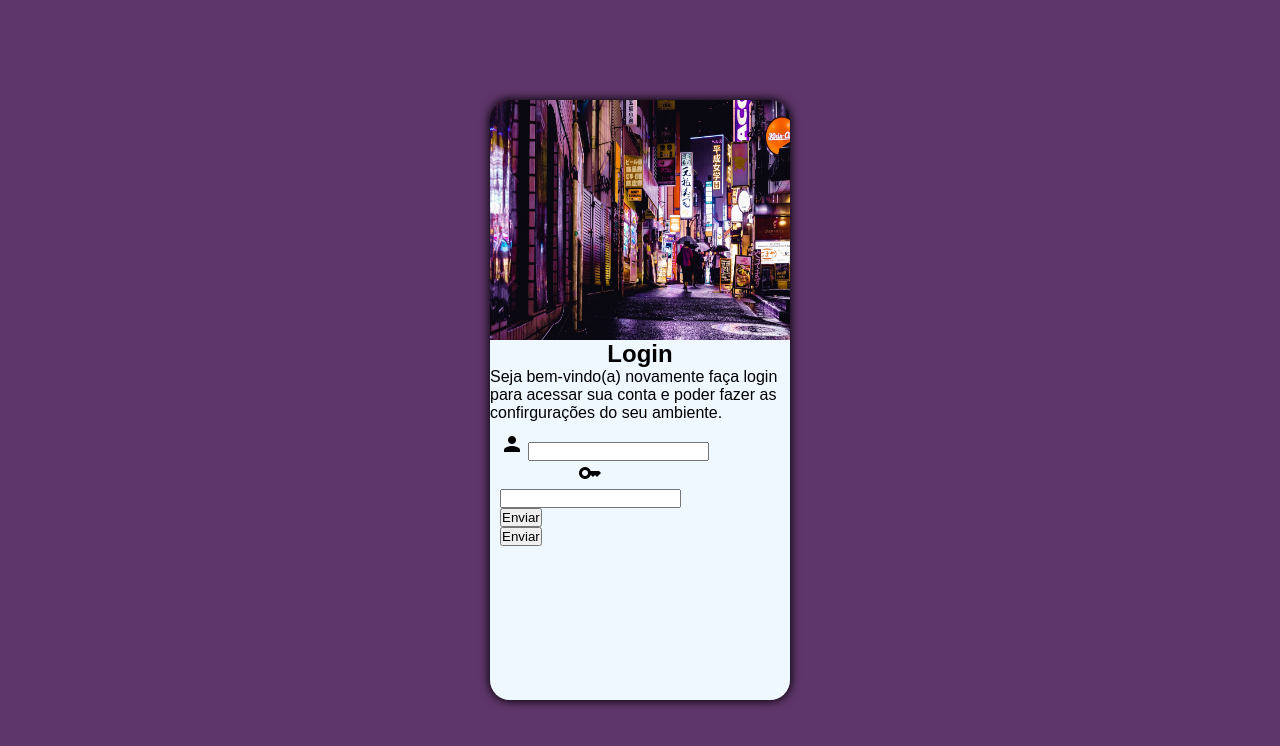
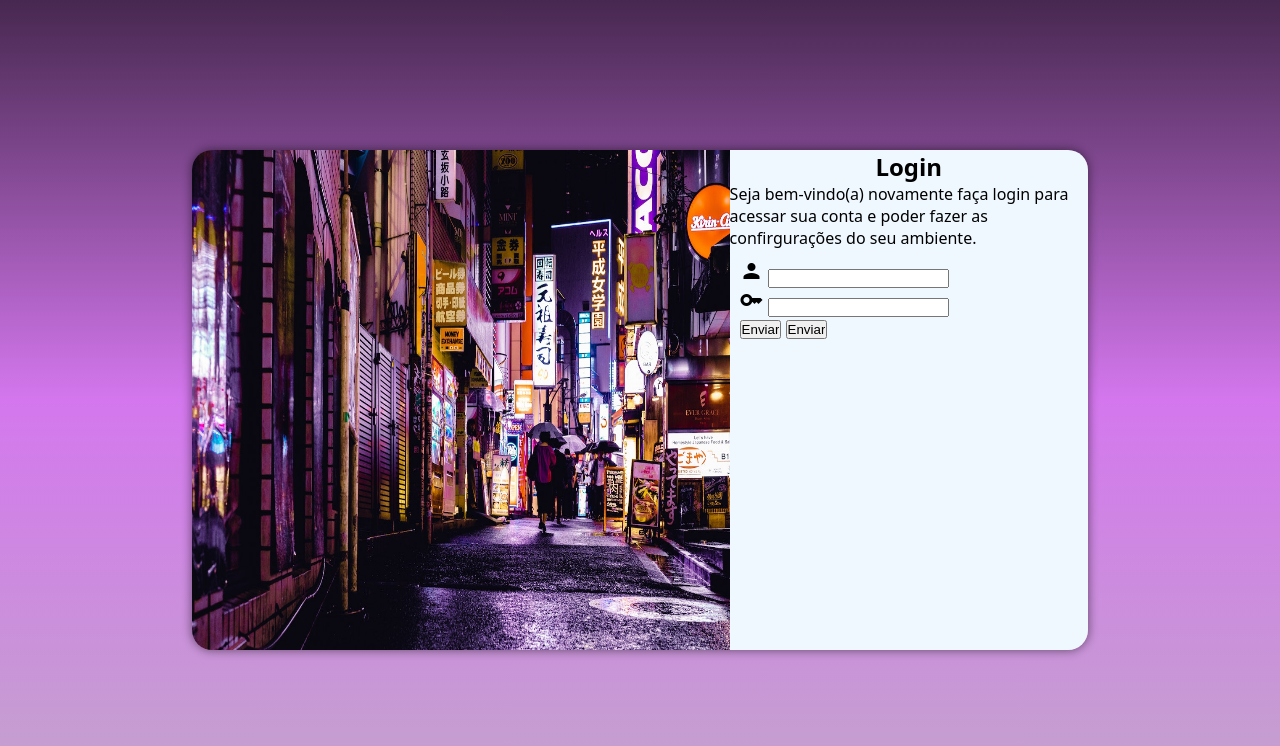
Before and after one commit to allexsandrooli/Projeto-login, a plain HTML site: page index.html in a window 1280 px wide. Drawn offline with Linux system fonts and the light colour scheme.

Commit message:
começando o projeto login

```diff
--- /dev/null
+++ b/estilos/media-query.css
@@ -0,0 +1,74 @@
+@charset "UTF-8";
+
+/*
+typical Device Breakpoints
+---------------------------
+pequenas telas: 600px
+celular: 600px ate 768px
+tablet: 768px ate 992px
+desktop: 992px ate 1200px
+telas grander acima de 1200px
+*/
+
+@media  screen and (min-width:768px) and (max-width:990px) {
+    section#login{
+        width: 80vw;
+    }
+
+    main{
+        background-image: linear-gradient(to top,#c3a4cc,#D477EE,#472850);
+    }
+    section#login > div.imagem > img{
+            float: left;
+            width: 60%;
+            height: 500px;
+            border-bottom-left-radius:20px ;
+            border-bottom-right-radius:0px ;
+            border-top-right-radius:0px ;
+    }
+
+    section#login > div.formulario{
+        display: inline-block;
+        float: right;
+        width: 40%;
+        height: 100%;
+        top: 0px;
+        border-top-right-radius:20px;
+        border-bottom-left-radius:0px ;
+    }
+}
+
+@media screen and (min-width:991px) {
+    main{
+        background-image: linear-gradient(to top,#c3a4cc,#D477EE,#472850);
+    }
+
+    section#login{
+            width: 70%;
+
+    }
+
+    section#login > div.imagem > img{
+        float: left;
+        width: 60%;
+        height: 500px;
+        border-bottom-left-radius:20px ;
+        border-bottom-right-radius:0px ;
+        border-top-right-radius:0px ;
+    }
+
+
+    section#login > div.formulario{
+        display: inline-block;
+        float: right;
+        width: 40%;
+        height: 100%;
+        top: 0px;
+        border-top-right-radius:20px;
+        border-bottom-left-radius:0px ;
+    }
+}
+
+@media screen and (min-width:1200px) {
+
+}
--- a/estilos/style.css
+++ b/estilos/style.css
@@ -19,7 +19,7 @@ roxo:#5F366B
 }
 
 body{
-    font-family: Arial, Helvetica, sans-serif;
+    font-family: system-ui, -apple-system, BlinkMacSystemFont, 'Segoe UI', Roboto, Oxygen, Ubuntu, Cantarell, 'Open Sans', 'Helvetica Neue', sans-serif;
     width:100vw;
     height:100vh;
 }
@@ -34,16 +34,18 @@ main{
 
 section{
     width: 300px;
-    height: 600px;
+    height: 500px;
     position: absolute;
     position:relative;
     border-radius: 20px;
-    box-shadow: 0px 0px 10px 1px;
+    box-shadow: 0px 0px 10px 1px rgba(0, 0, 0, 0.445);
 
     top: 50%;
     left: 50%;
 
     transform: translate(-50% ,-50%);
+
+    transition: width:0.3s , height: 0.3s;
 }
 
 .imagem{
@@ -62,7 +64,7 @@ section{
     position: absolute;
     background-color: aliceblue;
     width:100%;
-    height: 360px;
+    height: 300px;
     border-bottom-right-radius: 20px;
     border-bottom-left-radius: 20px;
 
@@ -81,3 +83,8 @@ section{
 .formulario form{
     padding: 10px;
 }
+
+.campo{
+    display: block;
+    width: 100%;
+}
--- a/index.html
+++ b/index.html
@@ -8,10 +8,11 @@
     <link rel="stylesheet" href="estilos/style.css">
     <link href="https://fonts.googleapis.com/icon?family=Material+Icons"
       rel="stylesheet">
+    <link rel="stylesheet" href="estilos/media-query.css">
 </head>
 <body>
     <main>
-        <section>
+        <section id="login">
             <div class="imagem">
                 <img src="imagens/japao.jpg" alt="imagem login">
             </div>
@@ -20,19 +21,24 @@
                     <h2>Login</h2>
                     Seja bem-vindo(a) novamente faça login para acessar sua conta e poder fazer as confirgurações do seu ambiente.
                 </p>
-                <form action="post">
-                    <p id="form">
-                        <label for="inome"><span class="material-icons">person</span></label>
-                        <input type="email" name="email" id="inome">
-                    </p>
-                    <p id="form">
-                        <label for="isenha"><span class="material-icons">vpn key</span></label>
-                        <input type="password" name="senha" id="isenha">
-                    </p>
-                    <input type="submit" value="Enviar">
-                    <p>
-                        <input type="submit" value="Enviar">
-                    </p>
+                <form action="essitlos.php" method="po
+                ">
+
+                        <div class="campo">
+                            <label for="inome"><span class="material-icons">person</span></label>
+                            <input type="email" name="email" id="inome">
+                        </div>
+
+
+                        <div class="campo">
+                            <label for="isenha"><span class="material-icons"> key</span></label>
+                            <input type="password" name="senha" id="isenha">
+                        </div>
+                        <div class="campo2">
+                            <input type="submit" value="Enviar">
+                            <input type="submit" value="Enviar">
+                        </div>
+
                 </form>
             </div>
         </section>
```
